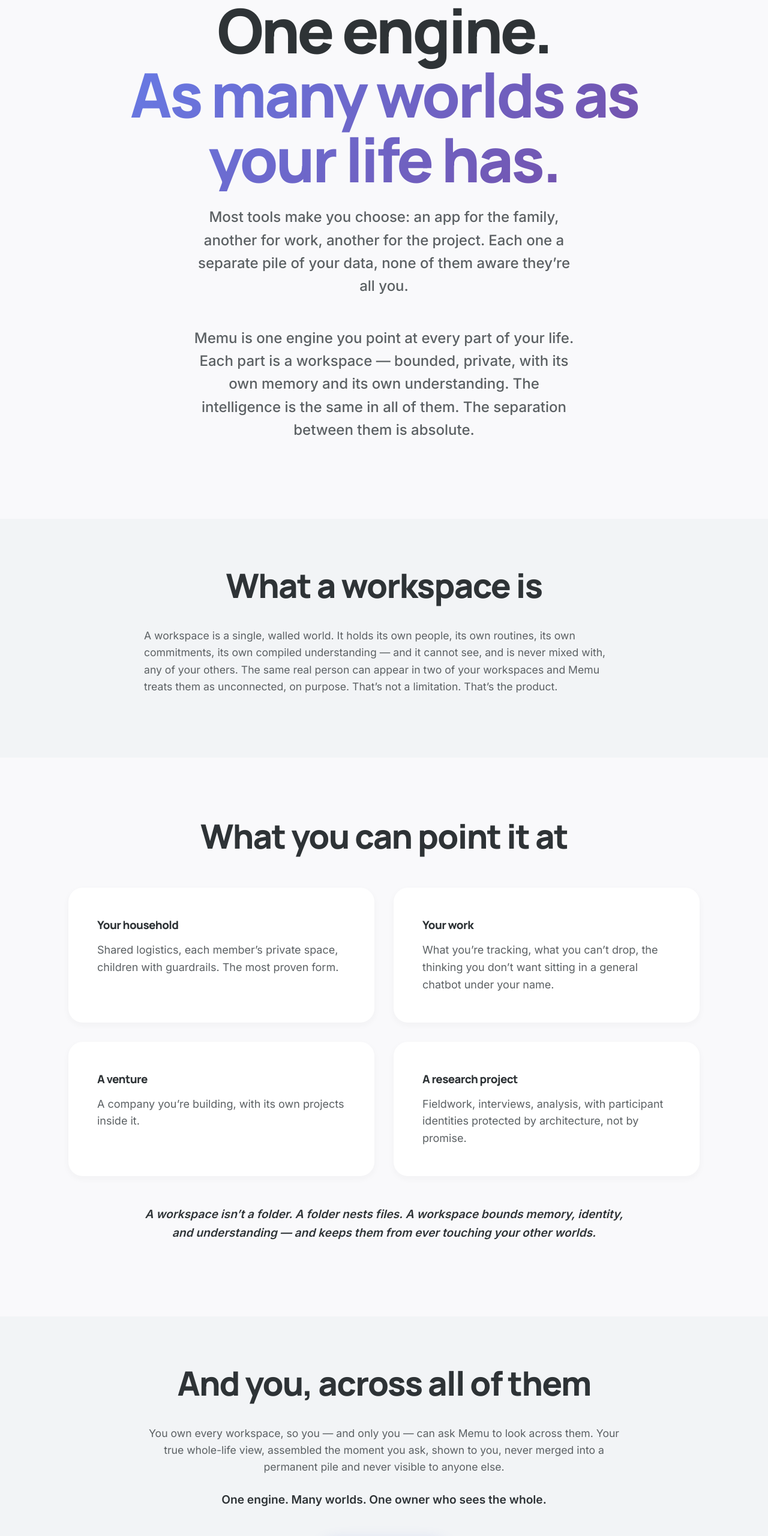
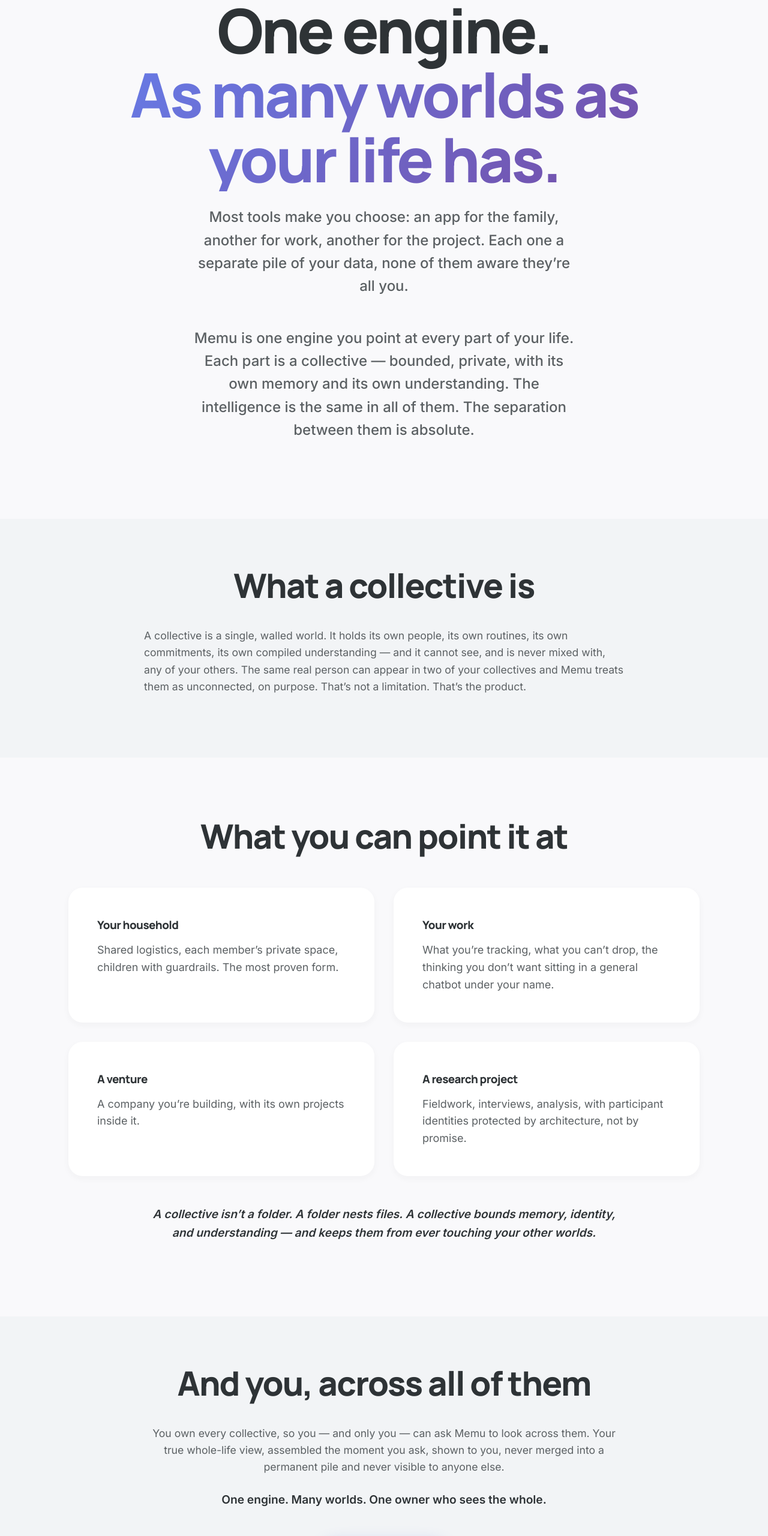
Before and after one commit to kanchanepally/memu.digital, a Next.js app in the folder marketing/: page /platform in a window 1280 px wide. Shown: the part 234-2795 px from the top of the page at 60% size. Built offline with nearby package versions, Linux system fonts and the light colour scheme.

Commit message:
chore(marketing): rename workspace to collective

```diff
--- a/marketing/app/page.tsx
+++ b/marketing/app/page.tsx
@@ -77,19 +77,19 @@
             <div className="card">
               <h3 style={{ marginBottom: 12 }}>Your life isn&rsquo;t one pile. It&rsquo;s separate worlds.</h3>
               <p style={{ marginBottom: 0 }}>
-                Your household. Your work. A venture. A research project. Memu calls each one a workspace — and keeps them genuinely separate. Each has its own memory, its own understanding, its own boundary. They don&rsquo;t bleed into each other. They can&rsquo;t — the separation is built into the architecture, not promised in a policy.
+                Your household. Your work. A venture. A research project. Memu calls each one a collective — and keeps them genuinely separate. Each has its own memory, its own understanding, its own boundary. They don&rsquo;t bleed into each other. They can&rsquo;t — the separation is built into the architecture, not promised in a policy.
               </p>
             </div>
             <div className="card">
               <h3 style={{ marginBottom: 12 }}>One engine, pointed wherever you need it.</h3>
               <p style={{ marginBottom: 0 }}>
-                The same intelligence runs in every workspace. Point it at family logistics and it&rsquo;s a household Chief of Staff. Point it at a research project and it organises your fieldwork. Point it at your work and it tracks what you can&rsquo;t afford to drop. You&rsquo;re not buying four apps. You&rsquo;re getting one mind that adapts to each part of your life — and keeps each part to itself.
+                The same intelligence runs in every collective. Point it at family logistics and it&rsquo;s a household Chief of Staff. Point it at a research project and it organises your fieldwork. Point it at your work and it tracks what you can&rsquo;t afford to drop. You&rsquo;re not buying four apps. You&rsquo;re getting one mind that adapts to each part of your life — and keeps each part to itself.
               </p>
             </div>
             <div className="card">
               <h3 style={{ marginBottom: 12 }}>You are the thread. So you get the whole picture.</h3>
               <p style={{ marginBottom: 0 }}>
-                Here&rsquo;s what makes Memu a real Chief of Staff and not just a tidy set of folders: you can look across all your workspaces, because you own all of them. Ask &ldquo;what does my week actually look like&rdquo; and Memu assembles the answer from every part of your life at once. That cross-life view is yours — invoked by you, shown to you, the moment you ask. It&rsquo;s a lens you pick up, never a pile someone else keeps.
+                Here&rsquo;s what makes Memu a real Chief of Staff and not just a tidy set of folders: you can look across all your collectives, because you own all of them. Ask &ldquo;what does my week actually look like&rdquo; and Memu assembles the answer from every part of your life at once. That cross-life view is yours — invoked by you, shown to you, the moment you ask. It&rsquo;s a lens you pick up, never a pile someone else keeps.
               </p>
             </div>
           </div>
--- a/marketing/app/platform/page.tsx
+++ b/marketing/app/platform/page.tsx
@@ -19,7 +19,7 @@
               Most tools make you choose: an app for the family, another for work, another for the project. Each one a separate pile of your data, none of them aware they&rsquo;re all you.
             </p>
             <p className="hero-subtitle" style={{ marginTop: '1rem' }}>
-              Memu is one engine you point at every part of your life. Each part is a workspace — bounded, private, with its own memory and its own understanding. The intelligence is the same in all of them. The separation between them is absolute.
+              Memu is one engine you point at every part of your life. Each part is a collective — bounded, private, with its own memory and its own understanding. The intelligence is the same in all of them. The separation between them is absolute.
             </p>
           </div>
         </div>
@@ -28,9 +28,9 @@
       <section className="section" style={{ background: 'var(--surface-low)', paddingTop: 80, paddingBottom: 80 }}>
         <div className="container">
           <div style={{ maxWidth: '800px', margin: '0 auto' }}>
-            <h2 className="section-title text-center" style={{ marginBottom: 40 }}>What a workspace is</h2>
+            <h2 className="section-title text-center" style={{ marginBottom: 40 }}>What a collective is</h2>
             <p style={{ fontSize: '1.1rem', lineHeight: 1.6 }}>
-              A workspace is a single, walled world. It holds its own people, its own routines, its own commitments, its own compiled understanding — and it cannot see, and is never mixed with, any of your others. The same real person can appear in two of your workspaces and Memu treats them as unconnected, on purpose. That&rsquo;s not a limitation. That&rsquo;s the product.
+              A collective is a single, walled world. It holds its own people, its own routines, its own commitments, its own compiled understanding — and it cannot see, and is never mixed with, any of your others. The same real person can appear in two of your collectives and Memu treats them as unconnected, on purpose. That&rsquo;s not a limitation. That&rsquo;s the product.
             </p>
           </div>
         </div>
@@ -67,7 +67,7 @@
           </div>
           <div style={{ maxWidth: '800px', margin: '48px auto 0', textAlign: 'center' }}>
             <p style={{ fontSize: '1.2rem', fontWeight: 600, color: 'var(--text-main)', fontStyle: 'italic' }}>
-              A workspace isn&rsquo;t a folder. A folder nests files. A workspace bounds memory, identity, and understanding — and keeps them from ever touching your other worlds.
+              A collective isn&rsquo;t a folder. A folder nests files. A collective bounds memory, identity, and understanding — and keeps them from ever touching your other worlds.
             </p>
           </div>
         </div>
@@ -78,7 +78,7 @@
           <h2 className="section-title" style={{ marginBottom: 40 }}>And you, across all of them</h2>
           <div style={{ maxWidth: '800px', margin: '0 auto 48px' }}>
             <p style={{ fontSize: '1.1rem', lineHeight: 1.6, marginBottom: '1.5rem' }}>
-              You own every workspace, so you — and only you — can ask Memu to look across them. Your true whole-life view, assembled the moment you ask, shown to you, never merged into a permanent pile and never visible to anyone else.
+              You own every collective, so you — and only you — can ask Memu to look across them. Your true whole-life view, assembled the moment you ask, shown to you, never merged into a permanent pile and never visible to anyone else.
             </p>
             <p style={{ fontSize: '1.2rem', fontWeight: 600, color: 'var(--text-main)' }}>
               One engine. Many worlds. One owner who sees the whole.
--- a/marketing/app/privacy/page.tsx
+++ b/marketing/app/privacy/page.tsx
@@ -34,13 +34,13 @@
             <div className="card">
               <h3 style={{ marginBottom: 12 }}>Your worlds can&rsquo;t be correlated — even by us</h3>
               <p style={{ marginBottom: 0 }}>
-                Each workspace has its own separate identity map. The same real person is a different anonymous label in your household and in your work. There is no master key that joins them. We couldn&rsquo;t build the complete picture of you if we wanted to — and not wanting to isn&rsquo;t good enough, so we made it impossible.
+                Each collective has its own separate identity map. The same real person is a different anonymous label in your household and in your work. There is no master key that joins them. We couldn&rsquo;t build the complete picture of you if we wanted to — and not wanting to isn&rsquo;t good enough, so we made it impossible.
               </p>
             </div>
             <div className="card">
               <h3 style={{ marginBottom: 12 }}>You hold the only lens that sees across</h3>
               <p style={{ marginBottom: 0 }}>
-                You can look across your own workspaces, because you own them. Nothing and no one else can — not another user, not an external AI, not Memu itself acting on its own. The whole-life view exists for exactly one person: you.
+                You can look across your own collectives, because you own them. Nothing and no one else can — not another user, not an external AI, not Memu itself acting on its own. The whole-life view exists for exactly one person: you.
               </p>
             </div>
             <div className="card">
```
